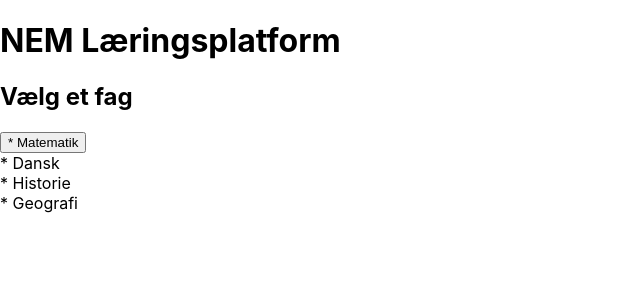
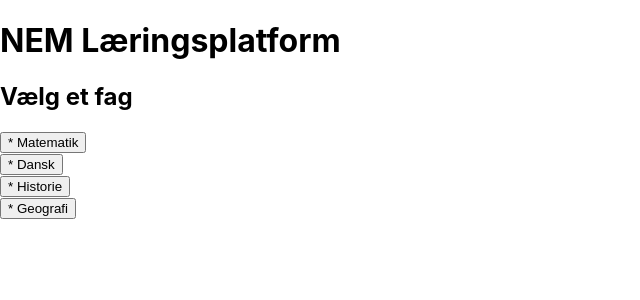
Before and after one commit to Hildan94/GRP1ProjectFinal, a React (Create React App) app in the folder web/: page /home in a window 1280 px wide. Shown: the top 300 px of the page, without its empty margins (0-640 px from the left). Built offline with nearby package versions, Linux system fonts and the light colour scheme.

Commit message:
Update home.js

```diff
--- a/web/src/pages/home.js
+++ b/web/src/pages/home.js
@@ -19,13 +19,13 @@ function Home() {
                 <button onClick={toQuizzes}>* Matematik</button>
             </div>
             <div>
-                <a onClick={toQuizzes}>* Dansk</a>
+                <button onClick={toQuizzes}>* Dansk</button>
             </div>
             <div>
-                <a onClick={toQuizzes}>* Historie</a>
+                <button onClick={toQuizzes}>* Historie</button>
             </div>
             <div>
-                <a onClick={toQuizzes}>* Geografi</a>
+                <button onClick={toQuizzes}>* Geografi</button>
             </div>
             <div>
             </div>
```
